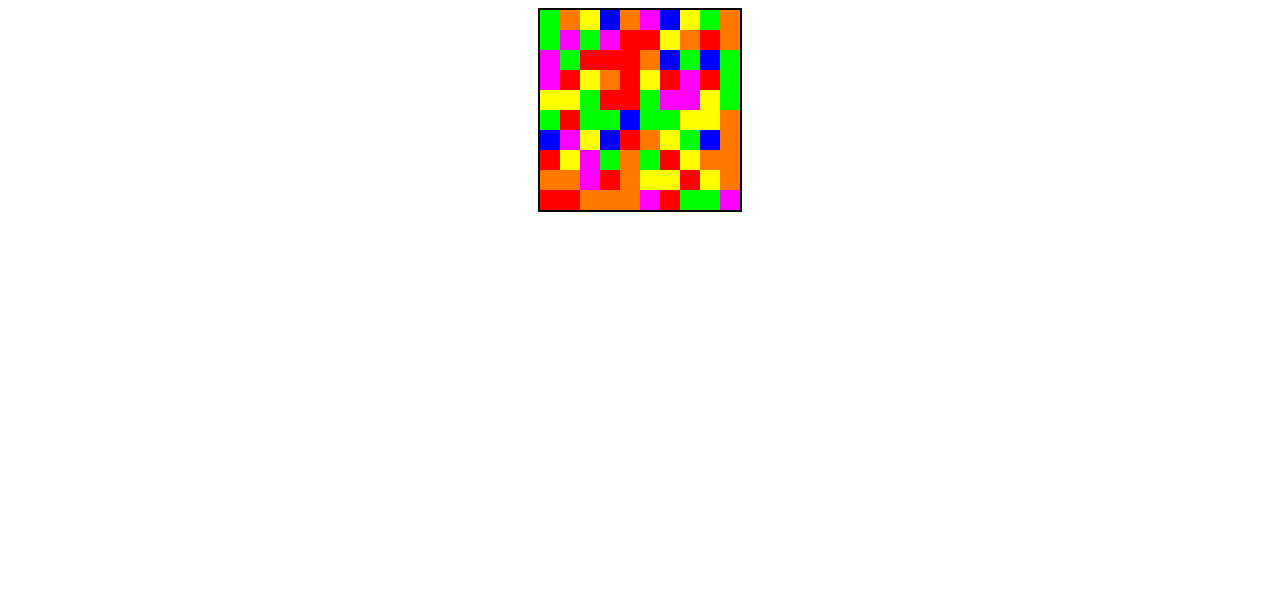
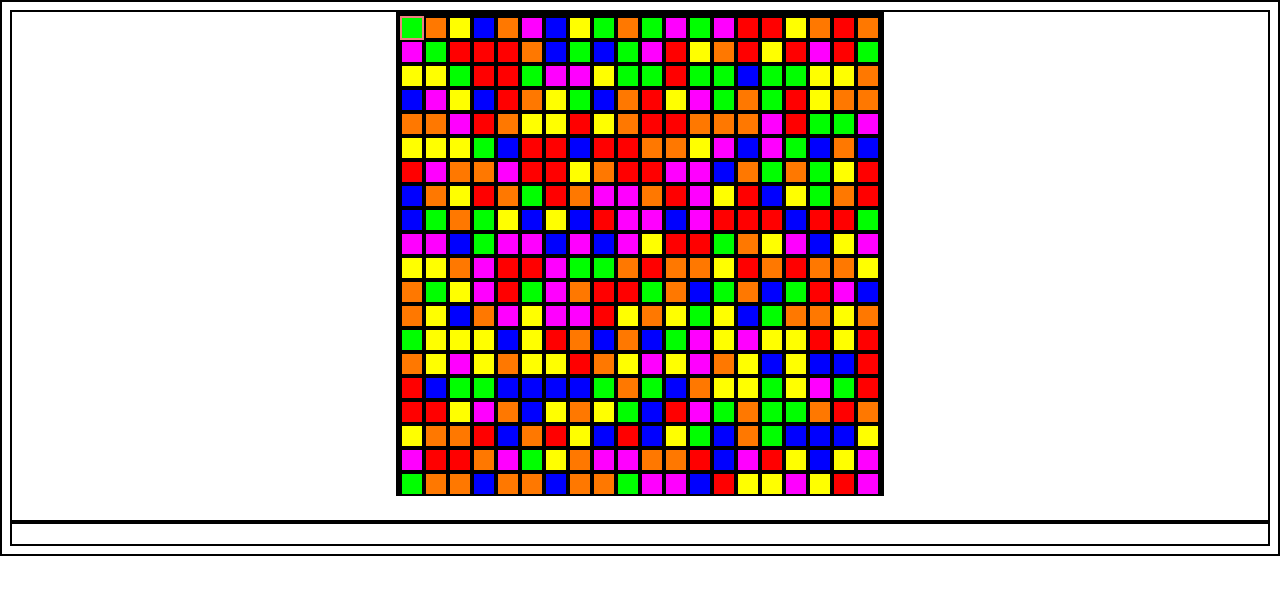
Before and after one commit to cjbeattie/FloodIt, a plain HTML site: page index.html in a window 1280 px wide. Drawn offline with nearby package versions, Linux system fonts and the light colour scheme.

Commit message:
adding slight changes from last nigth

```diff
--- a/script.js
+++ b/script.js
@@ -1,6 +1,6 @@
 const possibleColorsArr = ["rgb(255,0,0)", "rgb(0,255,0)", "rgb(0,0,255)", "rgb(255,255,0)", "rgb(255,120,0)", "rgb(255,0,255)"];
 let gridArr = [];
-const gridSize = 10;
+const gridSize = 20;
 let activeColor = "";
 
 const getRandomColor = (colorArr) => {
--- a/style.css
+++ b/style.css
@@ -1,10 +1,10 @@
-/* * {
+* {
     border: 2px solid black;
 }
 
 .fillable {
     border-color: lightcoral;
-} */
+}
 
 body {
     text-align: center;
```
